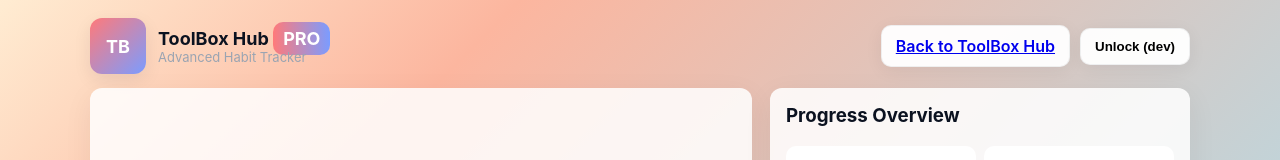
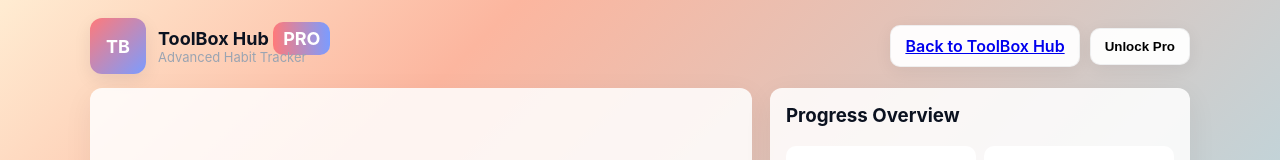
Before and after one commit to SUJIT-G/habit-tracker-pro, a plain HTML site: page habit tracker pro/index.html in a window 1280 px wide. Shown: the top 160 px of the page. Drawn offline with Linux system fonts and the light colour scheme.

Commit message:
Update index.html

```diff
--- a/habit tracker pro/index.html
+++ b/habit tracker pro/index.html
@@ -161,7 +161,7 @@
 
       <nav class="nav">
         <a class="btn" href="https://omnitoolaz.com" target="_blank">Back to ToolBox Hub</a>
-        <button id="unlock-sample" class="btn" title="Set pro unlocked locally (dev)">Unlock (dev)</button>
+        <button id="unlock-sample" class="btn" title="Set pro unlocked locally (dev)">Unlock Pro</button>
       </nav>
     </header>
 
```
